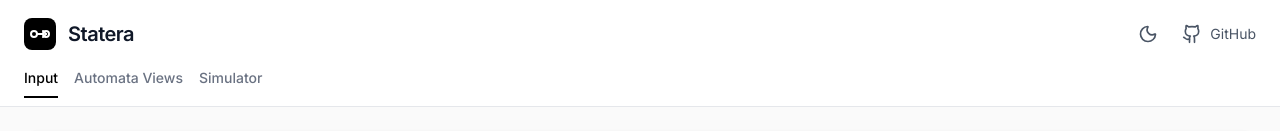
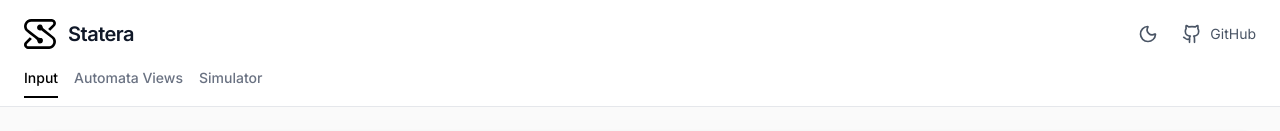
Before and after one commit to umairhex/statera, a React (Vite) app: page / in a window 1280 px wide. Shown: the top 131 px of the page. Built offline with nearby package versions, Linux system fonts and the light colour scheme.

Commit message:
feat: added correct logo and updated the deploy yaml for checking artifact exists or not

```diff
--- a/src/components/Header.tsx
+++ b/src/components/Header.tsx
@@ -1,32 +1,18 @@
 import { Sun, Moon, Github } from 'lucide-react';
 
-const Logo = () => (
-  <svg
+/**
+ * Logo component that displays the appropriate logo based on theme
+ * Uses black logo for light mode and white logo for dark mode
+ */
+const Logo = ({ isDarkMode }: { isDarkMode: boolean }) => (
+  <img
+    src={isDarkMode ? '/logos/statera-white-logo.svg' : '/logos/statera-black-logo.svg'}
+    alt="Statera Logo"
     width="32"
     height="32"
-    viewBox="0 0 32 32"
-    fill="none"
-    xmlns="http://www.w3.org/2000/svg"
     aria-hidden="true"
-    className="shrink-0"
-  >
-    <rect width="32" height="32" rx="8" fill="#000" />
-    <circle cx="10" cy="16" r="3" stroke="#fff" strokeWidth="2" />
-    <circle cx="22" cy="16" r="3" stroke="#fff" strokeWidth="2" />
-    <path d="M13 16H19" stroke="#fff" strokeWidth="2" strokeLinecap="round" />
-    <path
-      d="M22 16L19 13"
-      stroke="#fff"
-      strokeWidth="2"
-      strokeLinecap="round"
-    />
-    <path
-      d="M22 16L19 19"
-      stroke="#fff"
-      strokeWidth="2"
-      strokeLinecap="round"
-    />
-  </svg>
+    className="shrink-0 transition-opacity duration-200"
+  />
 );
 
 interface HeaderProps {
@@ -44,7 +30,7 @@ export function Header({
     <header className="bg-white dark:bg-gray-900 border-b border-gray-200 dark:border-gray-800 sticky top-0 z-10 transition-colors duration-200">
       <div className="px-6 py-4 flex items-center justify-between">
         <div className="flex items-center gap-3">
-          <Logo />
+          <Logo isDarkMode={isDarkMode} />
           <h1 className="text-xl font-semibold tracking-tight">Statera</h1>
         </div>
         <div className="flex items-center gap-4 text-sm text-gray-600 dark:text-gray-400">
```
